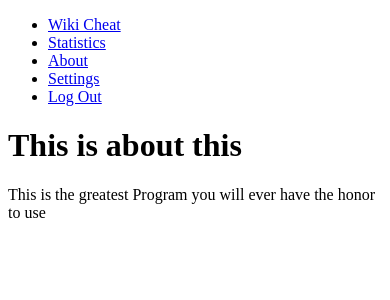
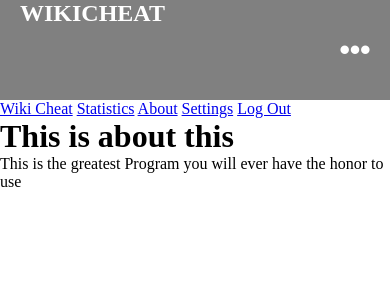
Before and after one commit to heikodam/wikicheat, a Flask app: page /about in a window 390 px wide. Shown: the top 300 px of the page. Run offline with Flask 2, Linux system fonts and the light colour scheme; the visitor is signed in with stand-in values (Sample User, id 1); some libraries are stand-ins or nearby versions.

Commit message:
Responsive Menu functuonality done, with menu changing if logged in

```diff
--- /dev/null
+++ b/static/css/base.css
@@ -0,0 +1,96 @@
+
+
+/* Header */
+
+/* A lot of code taken from https://www.youtube.com/watch?v=cQ6YQ8K5MRw */
+
+*{
+    margin: 0;
+    padding: 0;
+}
+
+.header{
+    height: 100px;
+    background: grey;
+    padding: 0 20px;
+    color: #fff;
+}
+
+.logo{
+    height:100px;
+    float: left;
+    text-transform: uppercase;
+}
+
+.menu{
+    float: right;
+    line-height: 100px;
+    text-transform: uppercase;
+}
+
+.menu a{
+    color: #fff;
+    text-transform: uppercase;
+    text-decoration: none;
+    padding: 0 10px;
+}
+
+.show-menu-btn, .hide-menu-btn{
+    transition: 0.4s;
+    font-size: 30px;
+    cursor: pointer;
+    display: none;
+}
+
+.show-menu-btn{
+    float: right;
+}
+
+.show-menu-btn i{
+    line-height: 100px;
+}
+
+.menu a:hover, .show-menu-btn:hover, .hide-menu-btn:hover{
+    color: #3498db;
+}
+
+#chk{
+    position: absolute;
+    visibility: hidden;
+    z-index: -1111;
+}
+
+@media screen and (max-width: 800px){
+    .show-menu-btn, .hide-menu-btn{
+        display: block;
+
+    }
+    .menu{
+        position: fixed;
+        width: 100%;
+        height: 100vh;
+        background: #333;
+        right: -100%;
+        top: 0;
+        text-align: center;
+        padding: 80px 0;
+        line-height: normal;
+        transition: 0.7s;
+    }
+
+    .menu a{
+        display: block;
+        padding: 20px;
+    }
+
+    .hide-menu-btn{
+        position: absolute;
+        top: 40px;
+        right: 40px;
+    }
+    #chk:checked ~ .menu{
+        right:0;
+    }
+}
+
+/* End Of Header */
--- a/templates/base.html
+++ b/templates/base.html
@@ -20,27 +20,78 @@
     <meta http-equiv="X-UA-Compatible" content="IE=edge">
     <title>{% block title %}{% endblock %}</title>
     <meta name="viewport" content="width=device-width, initial-scale=1">
+
+
+
+
+    <!-- Get Code from Bootstrap -->
+    <!-- Latest compiled and minified CSS -->
+    <!-- <link rel="stylesheet" href="https://maxcdn.bootstrapcdn.com/bootstrap/4.0.0/css/bootstrap.min.css" integrity="sha384-Gn5384xqQ1aoWXA+058RXPxPg6fy4IWvTNh0E263XmFcJlSAwiGgFAW/dAiS6JXm" crossorigin="anonymous">
+    <script src="https://code.jquery.com/jquery-3.2.1.slim.min.js" integrity="sha384-KJ3o2DKtIkvYIK3UENzmM7KCkRr/rE9/Qpg6aAZGJwFDMVNA/GpGFF93hXpG5KkN" crossorigin="anonymous"></script>
+    <script src="https://cdnjs.cloudflare.com/ajax/libs/popper.js/1.12.9/umd/popper.min.js" integrity="sha384-ApNbgh9B+Y1QKtv3Rn7W3mgPxhU9K/ScQsAP7hUibX39j7fakFPskvXusvfa0b4Q" crossorigin="anonymous"></script>
+    <script src="https://maxcdn.bootstrapcdn.com/bootstrap/4.0.0/js/bootstrap.min.js" integrity="sha384-JZR6Spejh4U02d8jOt6vLEHfe/JQGiRRSQQxSfFWpi1MquVdAyjUar5+76PVCmYl" crossorigin="anonymous"></script> -->
+    {% block header %}{% endblock %}
+    <link rel="stylesheet" href="https://use.fontawesome.com/releases/v5.8.1/css/all.css" integrity="sha384-50oBUHEmvpQ+1lW4y57PTFmhCaXp0ML5d60M1M7uH2+nqUivzIebhndOJK28anvf" crossorigin="anonymous">
+    <link rel="stylesheet" href="{{ url_for('static', filename='css/base.css') }}">
+    <script src="{{ url_for('static', filename='javascript/base.js') }}"></script>
+
 </head>
 <body>
     <!-- Google Tag Manager (noscript) -->
 <noscript><iframe src="https://www.googletagmanager.com/ns.html?id=GTM-PZQ8GXP"
     height="0" width="0" style="display:none;visibility:hidden"></iframe></noscript>
     <!-- End Google Tag Manager (noscript) -->
-    <nav>
+
+        <!-- START OF NAVBAR -->
+
+        <div class="header">
+            <h2 class="logo">wikicheat</h2>
+            <input type="checkbox" id="chk">
+            <label for="chk" class="show-menu-btn">
+                <i class="fas fa-ellipsis-h"></i>
+            </label>
+
+            <ul class="menu">
+                    {% if session['user_id'] %}
+                        <a href="/wikicheat" onclick="dataLayer.push({'event': 'buttonClick', 'button': 'NAV Wikicheat (Loged In)'});">Wiki Cheat</a>
+                        <a href="/statistics" onclick="dataLayer.push({'event': 'buttonClick', 'button': 'NAV Statistics (Loged In)'});">Statistics</a>
+                        <a href="/about" onclick="dataLayer.push({'event': 'buttonClick', 'button': 'NAV About (Loged In)'});">About</a>
+                        <a href="/settings" onclick="dataLayer.push({'event': 'buttonClick', 'button': 'NAV Settings (Loged In)'});">Settings</a>
+                        <a href="/logout" onclick="dataLayer.push({'event': 'buttonClick', 'button': 'NAV Login (Loged IN)'});">Log Out</a>
+                    {% else %}
+                        <a href="/about" onclick="dataLayer.push({'event': 'buttonClick', 'button': 'NAV About (Loged Out)'});">About</a>
+                        <a href="/login" onclick="dataLayer.push({'event': 'buttonClick', 'button': 'NAV Login (Loged Out)'});">Log In</a>
+                        <a href="/register" onclick="dataLayer.push({'event': 'buttonClick', 'button': 'NAV Register (Loged Out)'});"> Register</a>
+                    {% endif %}
+                    <label for="chk" class="hide-menu-btn">
+                            <i class="fas fa-times"></i>
+                        </label>
+                </ul>
+        </div>
+
+
+
+        <!-- END OF NAVBAR -->
+
+
+
+
+
+
         <ul>
             {% if session['user_id'] %}
-                <li><a href="/wikicheat" onclick="dataLayer.push({'event': 'buttonClick', 'button': 'NAV Wikicheat (Loged In)'});">Wiki Cheat</a>
-                <li><a href="/statistics" onclick="dataLayer.push({'event': 'buttonClick', 'button': 'NAV Statistics (Loged In)'});">Statistics</a>
-                <li><a href="/about" onclick="dataLayer.push({'event': 'buttonClick', 'button': 'NAV About (Loged In)'});">About</a>
-                <li><a href="/settings" onclick="dataLayer.push({'event': 'buttonClick', 'button': 'NAV Settings (Loged In)'});">Settings</a>
-                <li><a href="/logout" onclick="dataLayer.push({'event': 'buttonClick', 'button': 'NAV Login (Loged IN)'});">Log Out</a>
+                <a href="/wikicheat" onclick="dataLayer.push({'event': 'buttonClick', 'button': 'NAV Wikicheat (Loged In)'});">Wiki Cheat</a>
+                <a href="/statistics" onclick="dataLayer.push({'event': 'buttonClick', 'button': 'NAV Statistics (Loged In)'});">Statistics</a>
+                <a href="/about" onclick="dataLayer.push({'event': 'buttonClick', 'button': 'NAV About (Loged In)'});">About</a>
+                <a href="/settings" onclick="dataLayer.push({'event': 'buttonClick', 'button': 'NAV Settings (Loged In)'});">Settings</a>
+                <a href="/logout" onclick="dataLayer.push({'event': 'buttonClick', 'button': 'NAV Login (Loged IN)'});">Log Out</a>
             {% else %}
-                <li><a href="/about" onclick="dataLayer.push({'event': 'buttonClick', 'button': 'NAV About (Loged Out)'});">About</a>
-                <li><a href="/login" onclick="dataLayer.push({'event': 'buttonClick', 'button': 'NAV Login (Loged Out)'});">Log In</a>
-                <li><a href="/register" onclick="dataLayer.push({'event': 'buttonClick', 'button': 'NAV Register (Loged Out)'});"> Register</a>
+                <a href="/about" onclick="dataLayer.push({'event': 'buttonClick', 'button': 'NAV About (Loged Out)'});">About</a>
+                <a href="/login" onclick="dataLayer.push({'event': 'buttonClick', 'button': 'NAV Login (Loged Out)'});">Log In</a>
+                <a href="/register" onclick="dataLayer.push({'event': 'buttonClick', 'button': 'NAV Register (Loged Out)'});"> Register</a>
             {% endif %}
         </ul>
-    </nav>
+
 
 
     {% if errormessage %}
```
Also changed, not shown: templates/html test.html (added, +38 -0 lines), static/javascript/base.js (added).
